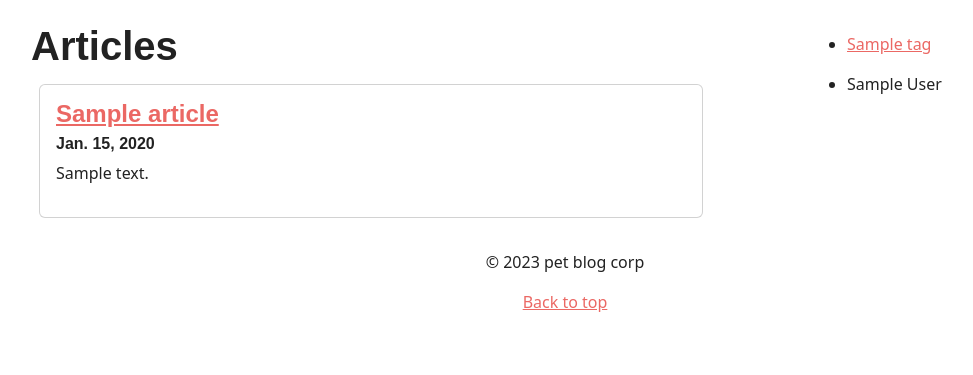
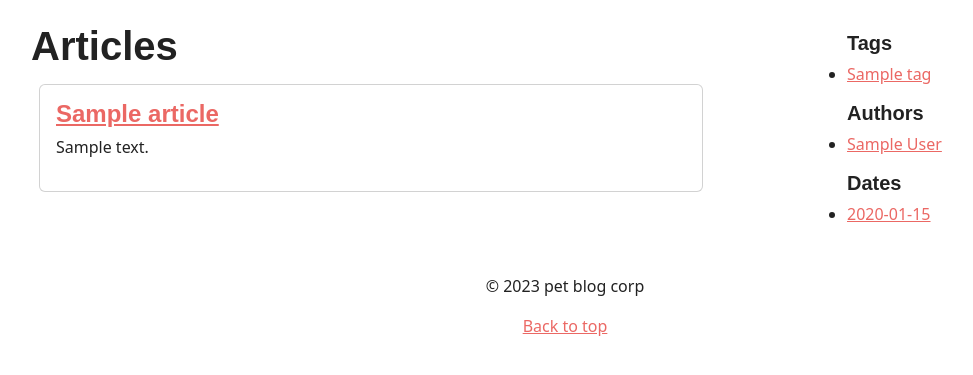
Before and after one commit to igor-gorovenko/pet_blog, a Django app: page / in a window 1280 px wide. Shown: the part 75-450 px from the top of the page, without its empty margins (75-1048 px from the left). Run offline with Django 4.2, Linux system fonts and the light colour scheme; tables that the repository leaves empty hold one stand-in row (Sample ...); some libraries are stand-ins or nearby versions; some web fonts are replaced.

Commit message:
add filter author and date

```diff
--- a/pet_blog_project/articles/models.py
+++ b/pet_blog_project/articles/models.py
@@ -3,28 +3,37 @@
 
 class Tag(models.Model):
     name = models.CharField(max_length=40)
-    slug = models.SlugField(null=False, unique=True)
+    slug = models.SlugField(null=False)
 
     def __str__(self) -> str:
-        return self.name
+        return f'{self.name}'
 
 
 class Author(models.Model):
     first_name = models.CharField(max_length=40)
     last_name = models.CharField(max_length=40)
+    slug = models.SlugField(null=False)
     age = models.IntegerField()
 
     def __str__(self) -> str:
         return f'{self.first_name} {self.last_name}'
 
 
+class Date(models.Model):
+    date = models.DateField(auto_now_add=True)
+    slug = models.SlugField(null=False)
+
+    def __str__(self) -> str:
+        return f'{self.date}'
+
+
 class Article(models.Model):
     title = models.CharField(max_length=120)
-    slug = models.SlugField(null=False, unique=True, db_index=True, verbose_name='URL')
+    slug = models.SlugField(null=False, db_index=True, verbose_name='URL')
     text = models.TextField()
-    creation_date = models.DateField(auto_now_add=True)
+    date = models.ForeignKey(Date, on_delete=models.SET_NULL, null=True)
     author = models.ForeignKey(Author, on_delete=models.SET_NULL, null=True)
     tags = models.ManyToManyField(Tag, blank=True)
 
     def __str__(self) -> str:
-        return self.title
+        return f'{self.title}'
--- a/pet_blog_project/articles/templates/sidebar.html
+++ b/pet_blog_project/articles/templates/sidebar.html
@@ -1,22 +1,44 @@
 <div class="p-2">
     <div>
+        {% if list_tags %}
         <ul>
+            <h5>Tags</h5>
             {% for tag in list_tags %}
             <li>
-                <a href="{% url 'tag' tag.slug %}">
+                <a href="{% url 'by_tag' tag.slug %}">
                     {{ tag.name }}
                 </a>
             </li>
             {% endfor %}
         </ul>
+        {% endif %}
 
+        {% if list_authors %}
         <ul>
+            <h5>Authors</h5>
             {% for author in list_authors %}
             <li>
-                {{ author }}
+                <a href="{% url 'by_author' author.slug %}">
+                    {{ author }}
+                </a>
+
             </li>
             {% endfor %}
         </ul>
+        {% endif %}
+
+        {% if list_dates %}
+        <ul>
+            <h5>Dates</h5>
+            {% for date in list_dates %}
+            <li>
+                <a href="{% url 'by_date' date.slug %}">
+                    {{ date }}
+                </a>
+            </li>
+            {% endfor %}
+        </ul>
+        {% endif %}
 
     </div>
 </div>
--- a/pet_blog_project/articles/urls.py
+++ b/pet_blog_project/articles/urls.py
@@ -5,6 +5,8 @@
 urlpatterns = [
     path('', views.index, name='index'),
     path('article/<slug:art_slug>/', views.article, name='detail'),
-    path('tag/<slug:tag_slug>/', views.articles_by_tag, name='tag'),
+    path('tag/<slug:tag_slug>/', views.articles_by_tag, name='by_tag'),
+    path('author/<slug:author_slug>', views.articles_by_author, name='by_author'),
+    path('date/<slug:date_slug>', views.articles_by_date, name='by_date'),
     path('signup/', views.SignUp.as_view(), name='signup'),
 ]
--- a/pet_blog_project/articles/views.py
+++ b/pet_blog_project/articles/views.py
@@ -3,17 +3,19 @@
 from django.contrib.auth.forms import UserCreationForm
 from django.views.generic.edit import CreateView
 
-from .models import Article, Tag, Author
+from .models import Article, Tag, Author, Date
 
 
 def index(request):
     list_articles = Article.objects.all()
     list_tags = Tag.objects.all()
     list_authors = Author.objects.all()
+    list_dates = Date.objects.all()
     context = {
         'list_articles': list_articles,
         'list_tags': list_tags,
         'list_authors': list_authors,
+        'list_dates': list_dates,
     }
     return render(request, 'index.html', context)
 
@@ -30,7 +32,7 @@
 
 def articles_by_tag(request, tag_slug):
     tag = get_object_or_404(Tag, slug=tag_slug)
-    list_articles = Article.objects.filter(tags__in=[tag])
+    list_articles = Article.objects.filter(tags__exact=tag)
     list_tags = Tag.objects.all()
     context = {
         'list_articles': list_articles,
@@ -39,6 +41,28 @@
     return render(request, 'index.html', context)
 
 
+def articles_by_author(request, author_slug):
+    author = get_object_or_404(Author, slug=author_slug)
+    list_articles = Article.objects.filter(author__exact=author)
+    list_authors = Author.objects.all()
+    context = {
+        'list_articles': list_articles,
+        'list_authors': list_authors,
+    }
+    return render(request, 'index.html', context)
+
+
+def articles_by_date(request, date_slug):
+    date = get_object_or_404(Date, slug=date_slug)
+    list_articles = Article.objects.filter(date__exact=date)
+    list_dates = Date.objects.all()
+    context = {
+        'list_articles': list_articles,
+        'list_dates': list_dates,
+    }
+    return render(request, 'index.html', context)
+
+
 class SignUp(CreateView):
     form_class = UserCreationForm
     success_url = reverse_lazy('login')
```
Also changed, not shown: pet_blog_project/articles/migrations/0001_initial.py.
